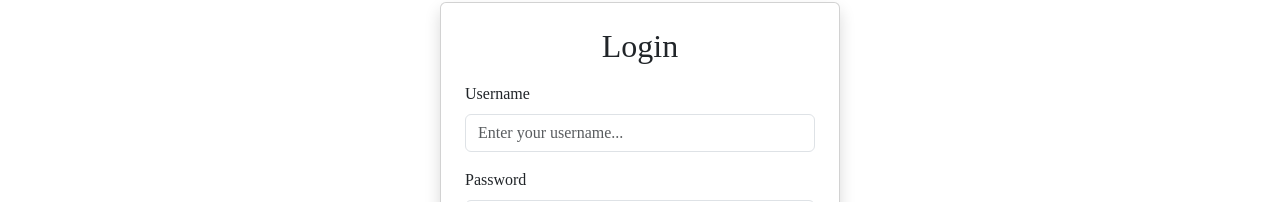
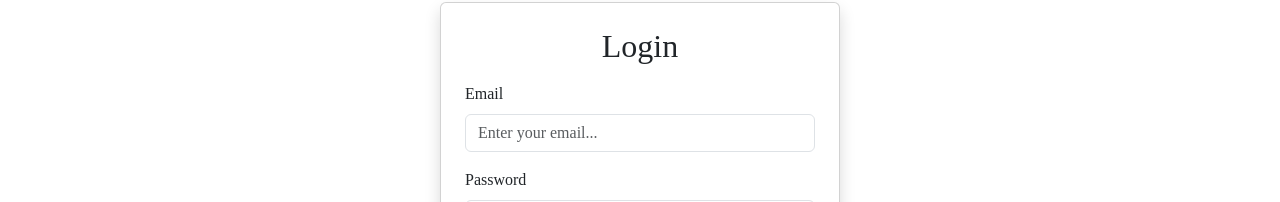
Before and after one commit to KishorLangote/frontend-free-breathing-library, a React (Vite) app: page /login in a window 1280 px wide. Shown: the part 162-364 px from the top of the page. Built offline with nearby package versions, Linux system fonts and the light colour scheme.

Commit message:
Chore: In login page we are login with email & pass.

```diff
--- a/src/pages/LogIn.jsx
+++ b/src/pages/LogIn.jsx
@@ -10,7 +10,7 @@ import { FaEyeSlash } from "react-icons/fa";
 const Login = () => {
   const [showPassword, setShowPassword] = useState(false);
   const [loginInfo, setLoginInfo] = useState({
-    username: "",
+    email: "",
     password: "",
   });
 
@@ -25,7 +25,7 @@ const Login = () => {
   const handleLogin = async (e) => {
     e.preventDefault();
     try {
-      if (loginInfo.username == "" && loginInfo.password == "") {
+      if (loginInfo.email == "" && loginInfo.password == "") {
         alert("All fields are required!");
 
       } else {
@@ -62,15 +62,15 @@ const Login = () => {
 
           <form onSubmit={handleLogin} className="w-100">
             <div className="mb-3">
-              <label htmlFor="username" className="form-label">
-                Username
+              <label htmlFor="email" className="form-label">
+                Email
               </label>
               <input
                 type="text"
                 className="form-control w-100"
-                name="username"
-                placeholder="Enter your username..."
-                value={loginInfo.username}
+                name="email"
+                placeholder="Enter your email..."
+                value={loginInfo.email}
                 onChange={handleChange}
               />
             </div>
```
